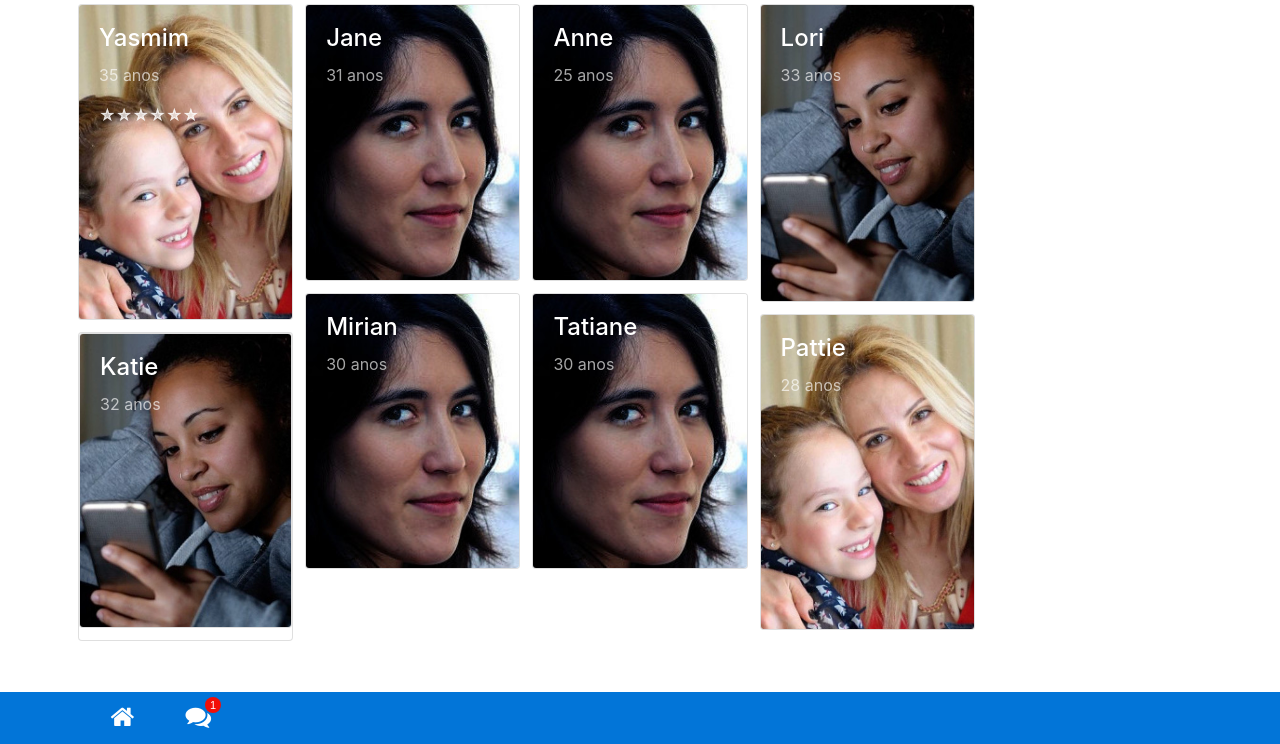
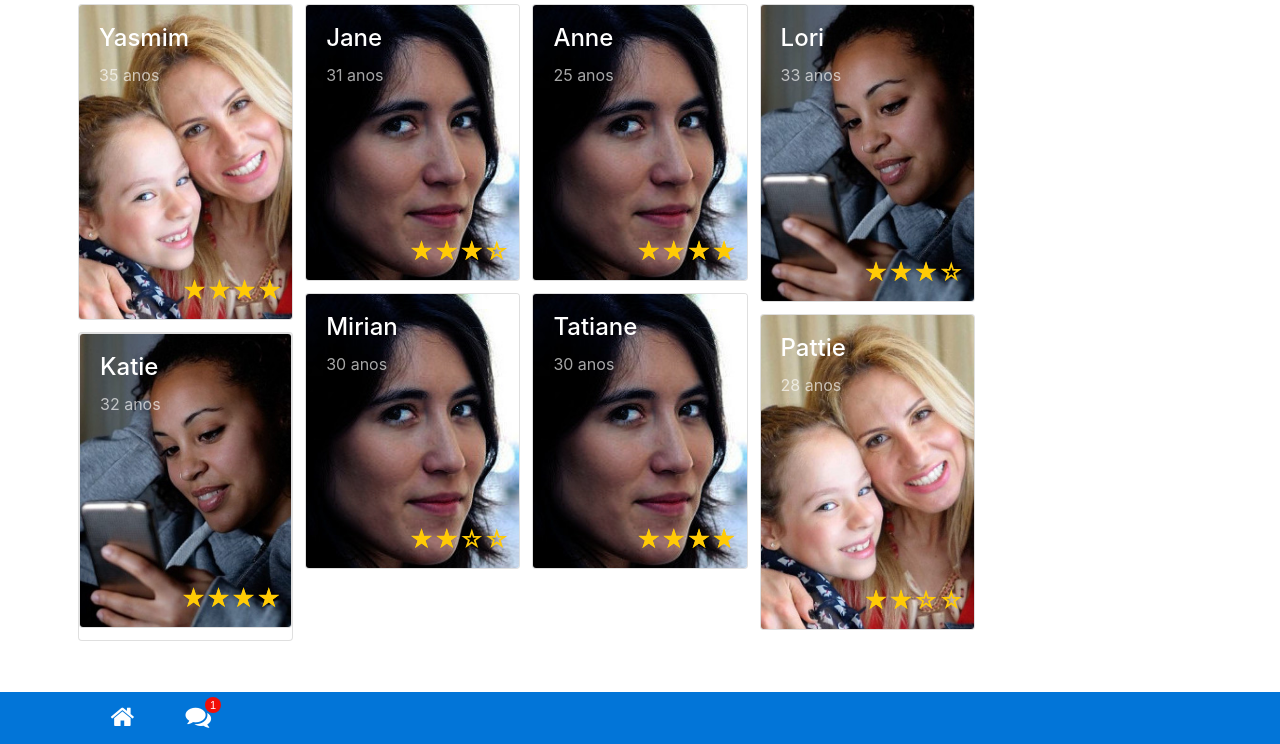
Before and after one commit to alessandrohc/ibm_coracaodemae, a Django app: page / in a window 1280 px wide. Shown: the part 56-800 px from the top of the page. Run offline with Django 3.2, Linux system fonts and the light colour scheme; some libraries are stand-ins or nearby versions.

Commit message:
Deixando a estrela amarela

```diff
--- a/coracaodemae/mae/static/css/style.css
+++ b/coracaodemae/mae/static/css/style.css
@@ -1,5 +1,4 @@
 #page {padding:60px 8px 35px 8px}
-.detail {margin-top: 0px !important;}
 /*tether*/
 @media (min-width: 320px){
 	.card-columns {
@@ -70,7 +69,32 @@ footer .nav-item span {
 /*detail.htm*/
 
 #children {
-	position: absolute;
-    right: 24px;
-    top: 60px
+    position: absolute;
+    right: 18px;
+    top: 98px;
 }
+.detail {padding: 0px 0px !important;}
+.carousel-indicators li {
+	height: 15px !important;
+	max-width: 15px;
+	border-radius:10px !important
+	-moz-border-radius:10px !important;
+	-webkit-border-radius:10px !important
+}
+
+/*avaliacao*/
+.rating {
+	position: absolute !important;
+	bottom: 10px !important;
+	right: 10px !important;
+}
+.detail .rating {
+	position: relative !important;
+	bottom: initial !important;
+	right: initial !important;
+}
+.detail .rate-base-layer span { color: #000 !important}
+.rating span {
+	font-size: 1.5rem;
+	color: #ffcb05
+}
--- a/coracaodemae/mae/templates/mae/index.html
+++ b/coracaodemae/mae/templates/mae/index.html
@@ -80,6 +80,7 @@
 				<div class="card-img-overlay">
 		          <h4 class="card-title">Katie </h4>
 		          <p class="card-text">32 anos</p>
+		          <div class="rating" data-rate-value=6></div>
         		</div>
 			</div>
 			</div>
@@ -88,6 +89,7 @@
 				<div class="card-img-overlay">
 		          <h4 class="card-title">Jane </h4>
 		          <p class="card-text">31 anos</p>
+		          <div class="rating" data-rate-value=5></div>
         		</div>
 			</div>
 			<div class="card card-inverse">
@@ -95,6 +97,7 @@
 				<div class="card-img-overlay">
 		          <h4 class="card-title">Mirian </h4>
 		          <p class="card-text">30 anos</p>
+		          <div class="rating" data-rate-value=3></div>
         		</div>
 			</div>
 			<div class="card card-inverse">
@@ -102,6 +105,7 @@
 				<div class="card-img-overlay">
 		          <h4 class="card-title">Anne </h4>
 		          <p class="card-text">25 anos</p>
+		          <div class="rating" data-rate-value=6></div>
         		</div>
 			</div>
 			<div class="card card-inverse">
@@ -109,6 +113,7 @@
 				<div class="card-img-overlay">
 		          <h4 class="card-title">Tatiane </h4>
 		          <p class="card-text">30 anos</p>
+		          <div class="rating" data-rate-value=6></div>
         		</div>
 			</div>
 			<div class="card card-inverse">
@@ -116,6 +121,7 @@
 				<div class="card-img-overlay">
 		          <h4 class="card-title">Lori </h4>
 		          <p class="card-text">33 anos</p>
+		          <div class="rating" data-rate-value=5></div>
         		</div>
 			</div>
 			<div class="card card-inverse">
@@ -123,6 +129,7 @@
 				<div class="card-img-overlay">
 		          <h4 class="card-title">Pattie </h4>
 		          <p class="card-text">28 anos</p>
+		          <div class="rating" data-rate-value=3></div>
         		</div>
 			</div>
 
```
Also changed, not shown: coracaodemae/mae/templates/mae/detalhe.html (+4 -4 lines).
